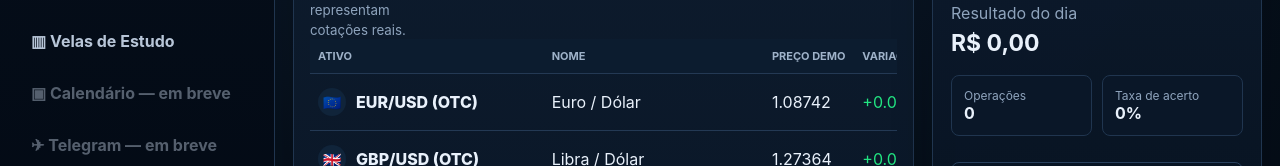
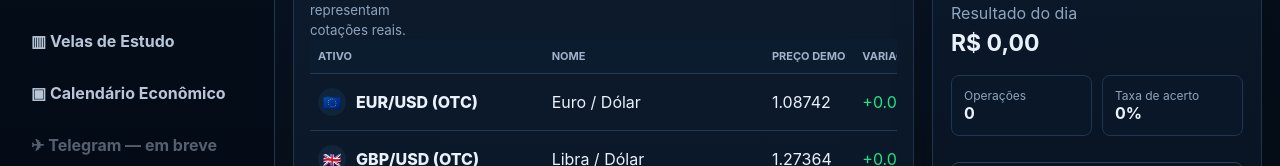
Before and after one commit to detritoscosmico/suzy-command-center, a website: page index.html in a window 1280 px wide. Shown: the part 352-518 px from the top of the page. Drawn offline with Linux system fonts and the light colour scheme.

Commit message:
Integrar calendário econômico à navegação principal

```diff
--- a/index.html
+++ b/index.html
@@ -22,7 +22,7 @@
       <button class="nav" data-view="mission">◎ Centro de Missão</button>
       <button class="nav" data-view="scanner">⌕ Scanner Demo</button>
       <button class="nav" data-view="chart">▥ Velas de Estudo</button>
-      <button class="nav nav-muted" disabled>▣ Calendário — em breve</button>
+      <a class="nav nav-link" href="calendario.html">▣ Calendário Econômico</a>
       <button class="nav nav-muted" disabled>✈ Telegram — em breve</button>
     </nav>
 
```
